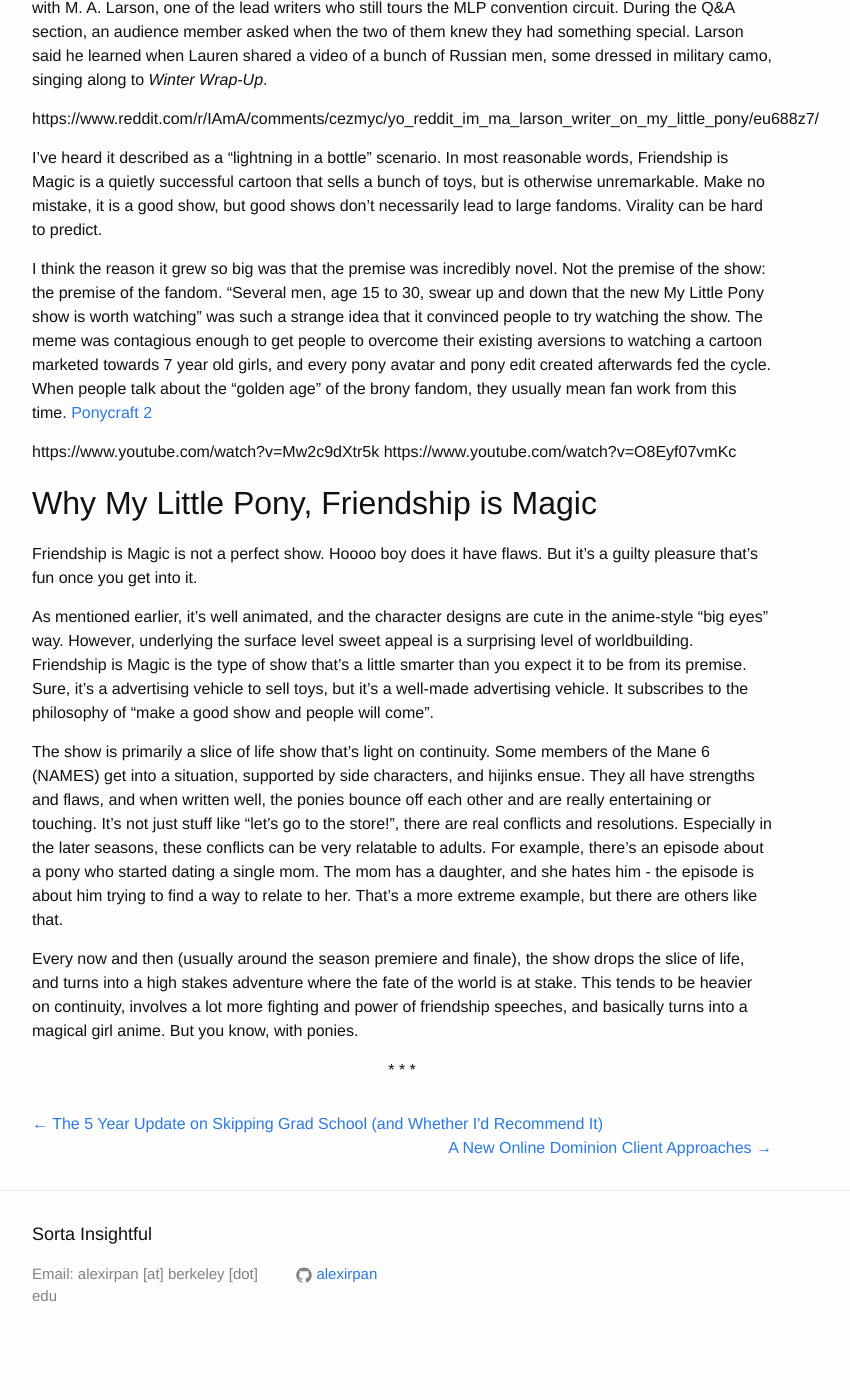
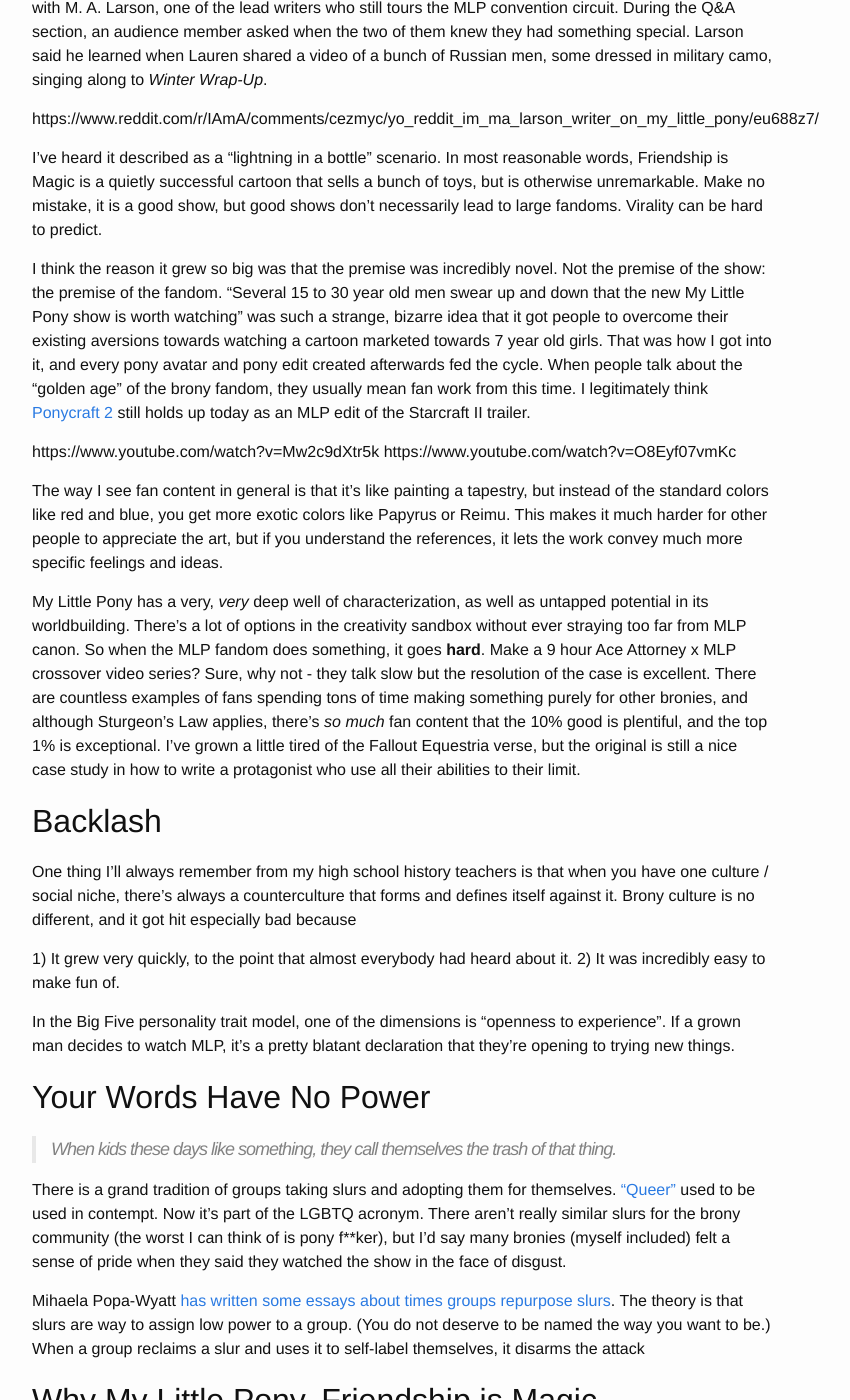
Before and after one commit to alexirpan/alexirpan.github.io, a Jekyll site: the page built from _posts/2021-04-09-why-mlp.markdown, in a window 1280 px wide and 1400 px high, scrolled down 1442 px. Shown: the whole window, without its empty margins (238-1088 px from the left). Built offline with Jekyll 4.4.1, drawn with Linux system fonts in a browser that asks for light colours; nearby versions of some CDN libraries; before the commit the page ends 2810 px from its top, so only the background shows below that; some of the changed text lies outside the part shown.

Commit message:
more partial

```diff
--- a/_posts/2021-04-09-why-mlp.markdown
+++ b/_posts/2021-04-09-why-mlp.markdown
@@ -31,7 +31,8 @@
 
 And boy is that complicated.
 
-2010-2011: The Beginning
+
+The Beginning
 -------------------------------------------------------------------------------------
 
 The first thing to explain about My Little Pony is that it was never supposed to be as successful
@@ -76,15 +77,64 @@
 can be hard to predict.
 
 I think the reason it grew so big was that the premise was incredibly novel. Not the premise of the show:
-the premise of the fandom. "Several men, age 15 to 30, swear up and down that the new My Little Pony
-show is worth watching" was such a strange idea that it convinced people to try watching the show.
-The meme was contagious enough to get people to overcome their existing aversions to watching a cartoon
-marketed towards 7 year old girls, and every pony avatar and pony edit created afterwards fed the cycle.
+the premise of the fandom. "Several 15 to 30 year old men swear up and down that the new My Little Pony
+show is worth watching" was such a strange, bizarre idea that it got people to overcome their
+existing aversions towards watching a cartoon marketed towards 7 year old girls. That was how I
+got into it, and every pony avatar and pony edit created afterwards fed the cycle.
 When people talk about the "golden age" of the brony fandom, they usually mean fan work from this time.
-[Ponycraft 2](https://www.youtube.com/watch?v=JJbAT1wzS8U)
+I legitimately think [Ponycraft 2](https://www.youtube.com/watch?v=JJbAT1wzS8U) still holds up today
+as an MLP edit of the Starcraft II trailer.
 
 https://www.youtube.com/watch?v=Mw2c9dXtr5k
 https://www.youtube.com/watch?v=O8Eyf07vmKc
+
+The way I see fan content in general is that it's like painting a tapestry, but instead of the standard
+colors like red and blue, you get more exotic colors like Papyrus or Reimu. This makes it much harder
+for other people to appreciate the art, but if you understand the references, it lets the work
+convey much more specific feelings and ideas.
+
+My Little Pony has a very, *very* deep well of characterization, as well as untapped potential in its
+worldbuilding. There's a lot of options in the creativity sandbox without ever straying too far from
+MLP canon. So when the MLP fandom does something, it goes **hard**. Make a 9 hour Ace Attorney x MLP
+crossover video series? Sure, why not - they talk slow but the resolution of the case is excellent.
+There are countless examples of fans spending tons of time making something purely for other bronies,
+and although Sturgeon's Law applies, there's *so much* fan content that the 10% good is plentiful,
+and the top 1% is exceptional. I've grown a little tired of the Fallout Equestria verse, but the
+original is still a nice case study in how to write a protagonist who use all their abilities
+to their limit.
+
+
+
+Backlash
+-------------------------------------------------------------------------------------
+
+One thing I'll always remember from my high school history teachers is that when you have one
+culture / social niche, there's always a counterculture that forms and defines itself against it.
+Brony culture is no different, and it got hit especially bad because
+
+1) It grew very quickly, to the point that almost everybody had heard about it.
+2) It was incredibly easy to make fun of.
+
+
+In the Big Five personality trait model, one of the dimensions is "openness to experience". If a grown
+man decides to watch MLP, it's a pretty blatant declaration that they're opening to trying new things.
+
+
+
+Your Words Have No Power
+---------------------------------------------------------------
+
+> When kids these days like something, they call themselves the trash of that thing.
+
+There is a grand tradition of groups taking slurs and adopting them for themselves. ["Queer"](https://www.cjr.org/language_corner/queer.php)
+used to be used in contempt. Now it's part of the LGBTQ acronym. There aren't really similar slurs
+for the brony community (the worst I can think of is pony f**ker), but I'd say many bronies (myself included)
+felt a sense of pride when they said they watched the show in the face of disgust.
+
+Mihaela Popa-Wyatt [has written some essays about times groups repurpose slurs](https://philarchive.org/archive/POPRTB).
+The theory is that slurs are way to assign low power to a group. (You do not deserve to be named the way
+you want to be.) When a group reclaims a slur and uses it to self-label themselves, it disarms the attack
+
 
 
 
@@ -116,3 +166,29 @@
 
 \* \* \*
 {: .centered }
+
+Things to cover:
+
+* MLP fan music scene
+* mandarinorange PMVs / SimGretina, people leaving the community out of shame or bad feelings, pony archive project.
+* "hey follow my new work"
+* Tension between people creating overt pony references and pony inspired work.
+* "At least we're still relevant enough to be made fun of"
+* The way in which peope took degeneracy / the disgust of others as a point of pride, that other
+ people didn't "get it".
+* The whole "join the herd" and the whoe cult-like obsessions (but the joke is that most people
+are in the joke)
+* The occasional alt-right tendencies, and how this is most exaggerated at the conventions which
+are the most concentrated form of people who don't fit into society (whether through neurodivergence,
+not knowing how to relate to people, etc.)
+* "Fandoms don't die, they just slow down"
+* The shift from hipster-ism to just treating it as a normal thing.
+* Big fish in a small pond, vanity pond, fighting for clout, Phil Fish video.
+* PonyTown, PonyFest concert.
+* Fandom as a means of escapism from a cruel world (for people who don't find something in the world that gives them meaning, fan work can create its own meaning.)
+* Is Fandom good/bad? My sense is that it's at times distasteful and weird, but is less destructive than
+other things - it is better than it meant something, even if it ended in pain, rather than not meaning
+anything at all. As for whether one fandom is better or worse than another one, that depends on if you can
+live with its ethos.
+* Accepting a label with all its baggage. "i'm not a brony, but I watch MLP", "i'm not a furry but I
+understand why some people are", etc.
```
